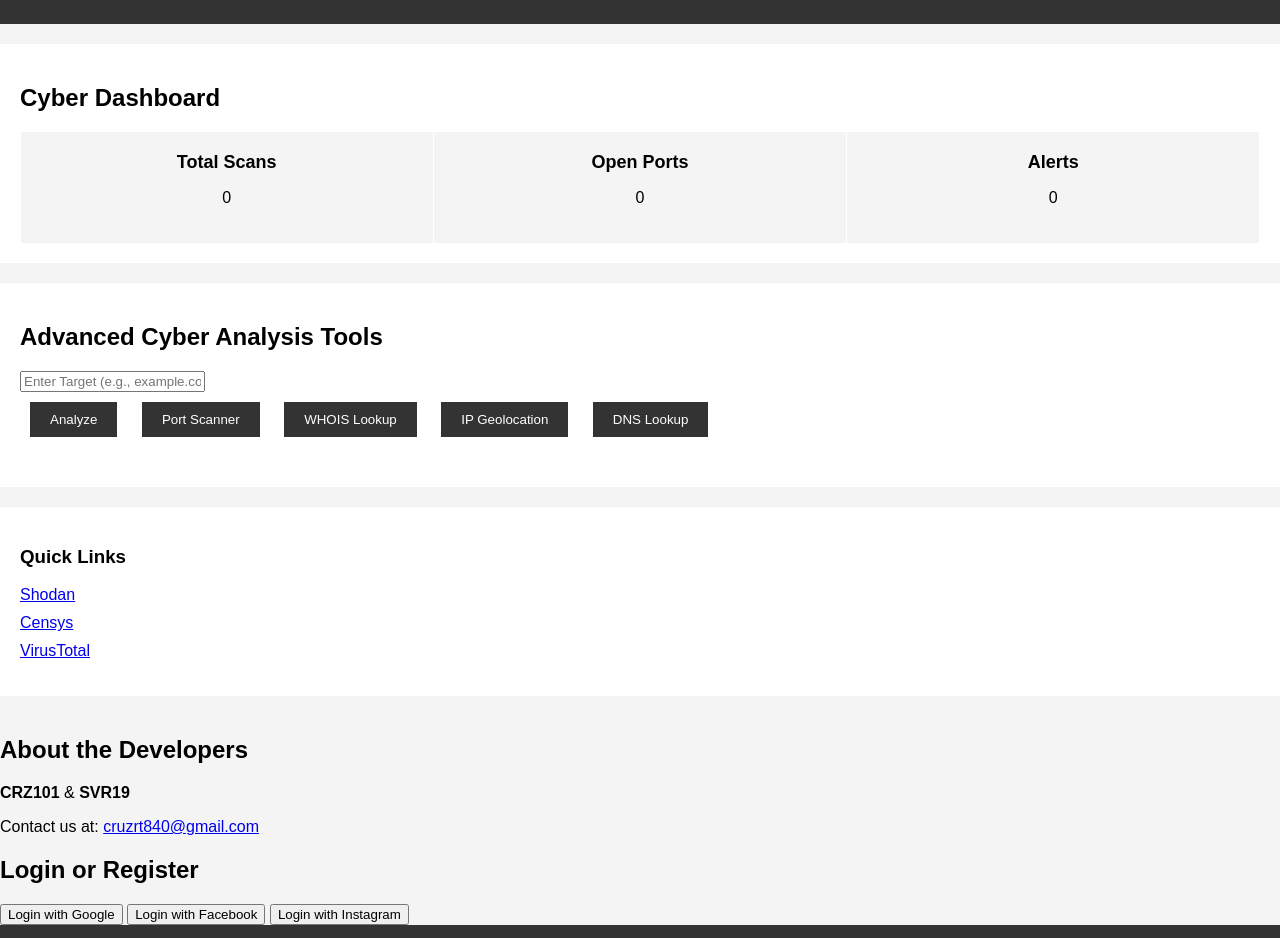
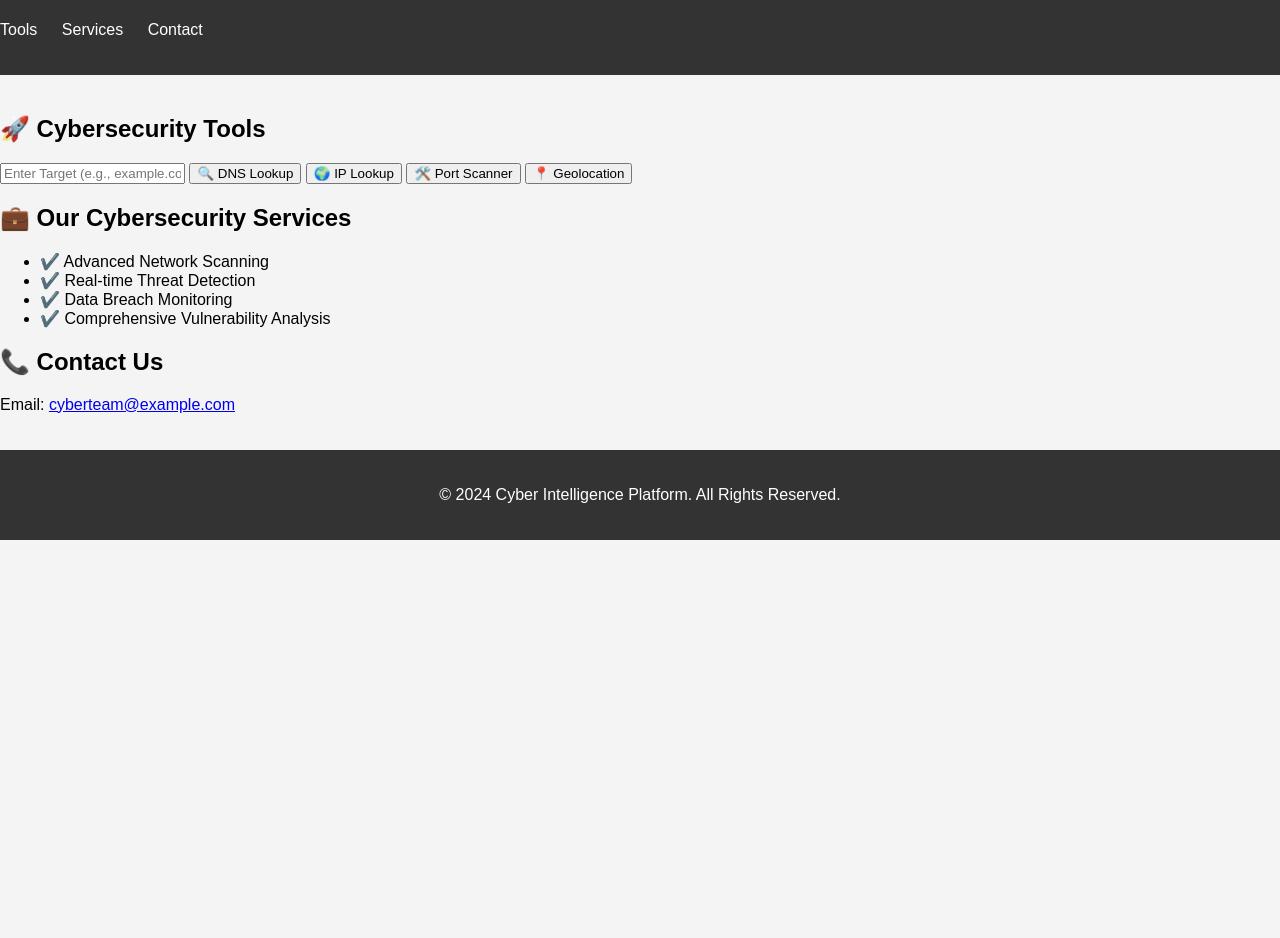
Before and after one commit to crz123h/web-ip, a plain HTML site: page index.html in a window 1280 px wide. Shown: the part 90-1028 px from the top of the page. After the commit the page ends 800 px from the top, so only its background shows below. Drawn offline with Linux system fonts and the light colour scheme.

Commit message:
Update index.html

```diff
--- a/index.html
+++ b/index.html
@@ -3,93 +3,68 @@
 <head>
     <meta charset="UTF-8">
     <meta name="viewport" content="width=device-width, initial-scale=1.0">
-    <meta http-equiv="X-UA-Compatible" content="ie=edge">
-    <title>Global Cyber Intelligence | RX-TEAM</title>
+    <title>Cyber Intelligence Platform</title>
     <link rel="stylesheet" href="style.css">
+    <!-- استخدام خطوط Google -->
+    <link href="https://fonts.googleapis.com/css2?family=Roboto:wght@400;700&display=swap" rel="stylesheet">
 </head>
 <body>
+    <!-- رأس الصفحة -->
     <header class="header">
-        <div class="container header-container">
-            <h1>RX-TEAM</h1>
-            <p>Global Cyber Intelligence Platform</p>
-            <nav class="navbar">
-                <ul>
-                    <li><a href="index.html">Home</a></li>
-                    <li><a href="#dashboard">Dashboard</a></li>
-                    <li><a href="#features">Features</a></li>
-                    <li><a href="about.html">About</a></li>
-                    <li><a href="contact.html">Contact</a></li>
-                    <li><a href="#login">Login</a></li>
-                </ul>
-            </nav>
+        <div class="container">
+            <h1>🌐 Cyber Intelligence Platform</h1>
+            <p>Unleash the Power of Cybersecurity</p>
         </div>
+        <nav class="navbar">
+            <ul>
+                <li><a href="#tools">Tools</a></li>
+                <li><a href="#services">Services</a></li>
+                <li><a href="#contact">Contact</a></li>
+            </ul>
+        </nav>
     </header>
 
+    <!-- المحتوى الرئيسي -->
     <main>
-        <section id="dashboard" class="dashboard">
-            <h2>Cyber Dashboard</h2>
-            <div class="stats">
-                <div class="stat">
-                    <h3>Total Scans</h3>
-                    <p id="totalScans">0</p>
-                </div>
-                <div class="stat">
-                    <h3>Open Ports</h3>
-                    <p id="openPorts">0</p>
-                </div>
-                <div class="stat">
-                    <h3>Alerts</h3>
-                    <p id="alerts">0</p>
-                </div>
+        <!-- قسم الأدوات -->
+        <section id="tools" class="section tools-section">
+            <h2>🚀 Cybersecurity Tools</h2>
+            <div class="input-group">
+                <input type="text" id="targetInput" placeholder="Enter Target (e.g., example.com)" />
+                <button onclick="runDnsLookup()">🔍 DNS Lookup</button>
+                <button onclick="runIpLookup()">🌍 IP Lookup</button>
+                <button onclick="runPortScan()">🛠️ Port Scanner</button>
+                <button onclick="runGeoLocation()">📍 Geolocation</button>
             </div>
+            <div id="resultsContainer" class="results"></div>
         </section>
 
-        <section id="features" class="features">
-            <h2>Advanced Cyber Analysis Tools</h2>
-            <input type="text" id="targetInput" placeholder="Enter Target (e.g., example.com)">
-            <div class="button-group">
-                <button onclick="analyzeTarget()">Analyze</button>
-                <button onclick="scanPort()">Port Scanner</button>
-                <button onclick="whoisLookup()">WHOIS Lookup</button>
-                <button onclick="ipLocation()">IP Geolocation</button>
-                <button onclick="dnsLookup()">DNS Lookup</button>
-            </div>
-            <div class="results" id="resultsContainer"></div>
+        <!-- قسم الخدمات -->
+        <section id="services" class="section services-section">
+            <h2>💼 Our Cybersecurity Services</h2>
+            <ul class="services-list">
+                <li>✔️ Advanced Network Scanning</li>
+                <li>✔️ Real-time Threat Detection</li>
+                <li>✔️ Data Breach Monitoring</li>
+                <li>✔️ Comprehensive Vulnerability Analysis</li>
+            </ul>
         </section>
 
-        <aside class="quick-links">
-            <h3>Quick Links</h3>
-            <ul>
-                <li><a href="https://shodan.io" target="_blank">Shodan</a></li>
-                <li><a href="https://censys.io" target="_blank">Censys</a></li>
-                <li><a href="https://virustotal.com" target="_blank">VirusTotal</a></li>
-            </ul>
-        </aside>
+        <!-- قسم الاتصال -->
+        <section id="contact" class="section contact-section">
+            <h2>📞 Contact Us</h2>
+            <p>Email: <a href="mailto:cyberteam@example.com">cyberteam@example.com</a></p>
+        </section>
     </main>
 
-    <section id="developers" class="developers">
-        <h2>About the Developers</h2>
-        <p><strong>CRZ101</strong> & <strong>SVR19</strong></p>
-        <p>Contact us at: <a href="mailto:cruzrt840@gmail.com">cruzrt840@gmail.com</a></p>
-    </section>
-
-    <section id="login" class="login-section">
-        <h2>Login or Register</h2>
-        <button onclick="loginWithGoogle()">Login with Google</button>
-        <button onclick="loginWithFacebook()">Login with Facebook</button>
-        <button onclick="loginWithInstagram()">Login with Instagram</button>
-    </section>
-
+    <!-- تذييل الصفحة -->
     <footer class="footer">
         <div class="container">
-            <p>&copy; 2024 RX-TEAM. All Rights Reserved.</p>
-            <ul class="footer-links">
-                <li><a href="privacy.html">Privacy Policy</a></li>
-                <li><a href="terms.html">Terms of Service</a></li>
-            </ul>
+            <p>&copy; 2024 Cyber Intelligence Platform. All Rights Reserved.</p>
         </div>
     </footer>
 
+    <!-- ملف JavaScript -->
     <script src="script.js"></script>
 </body>
-</html>
+                    </html>
```
